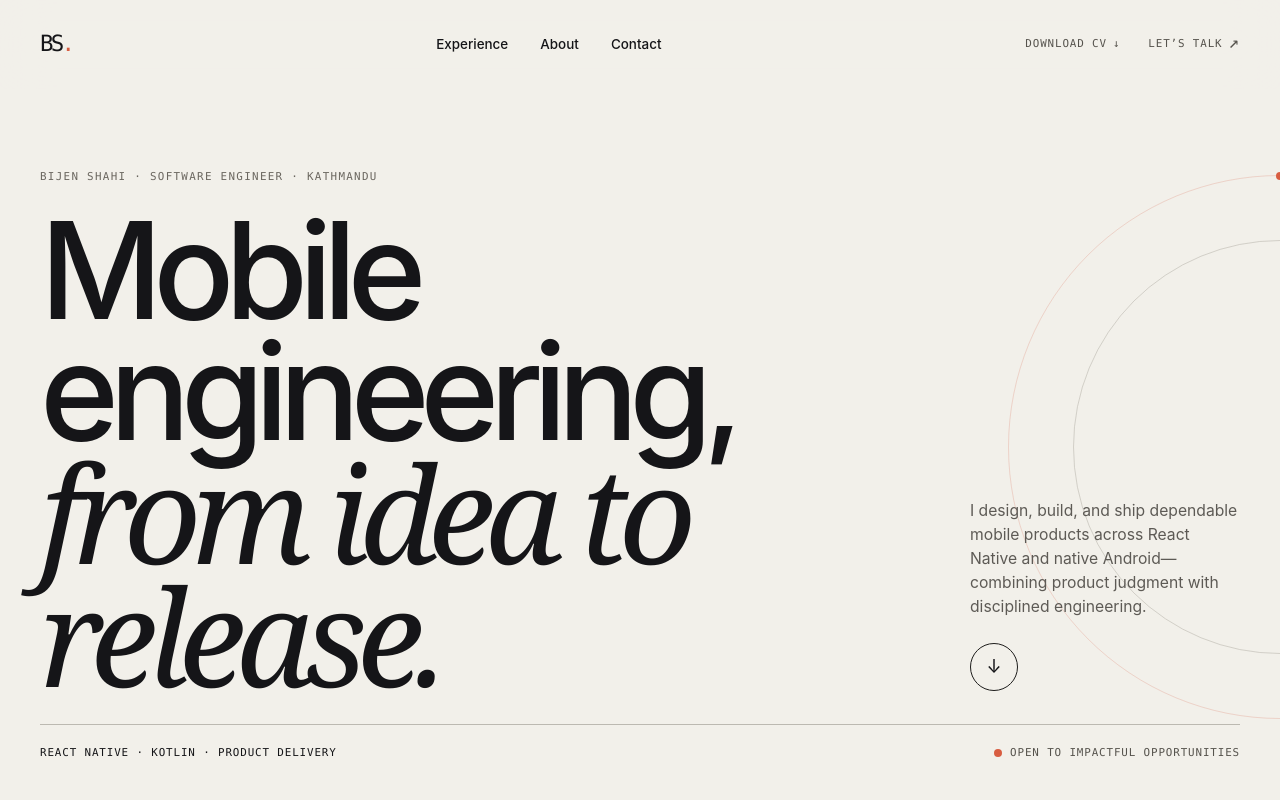
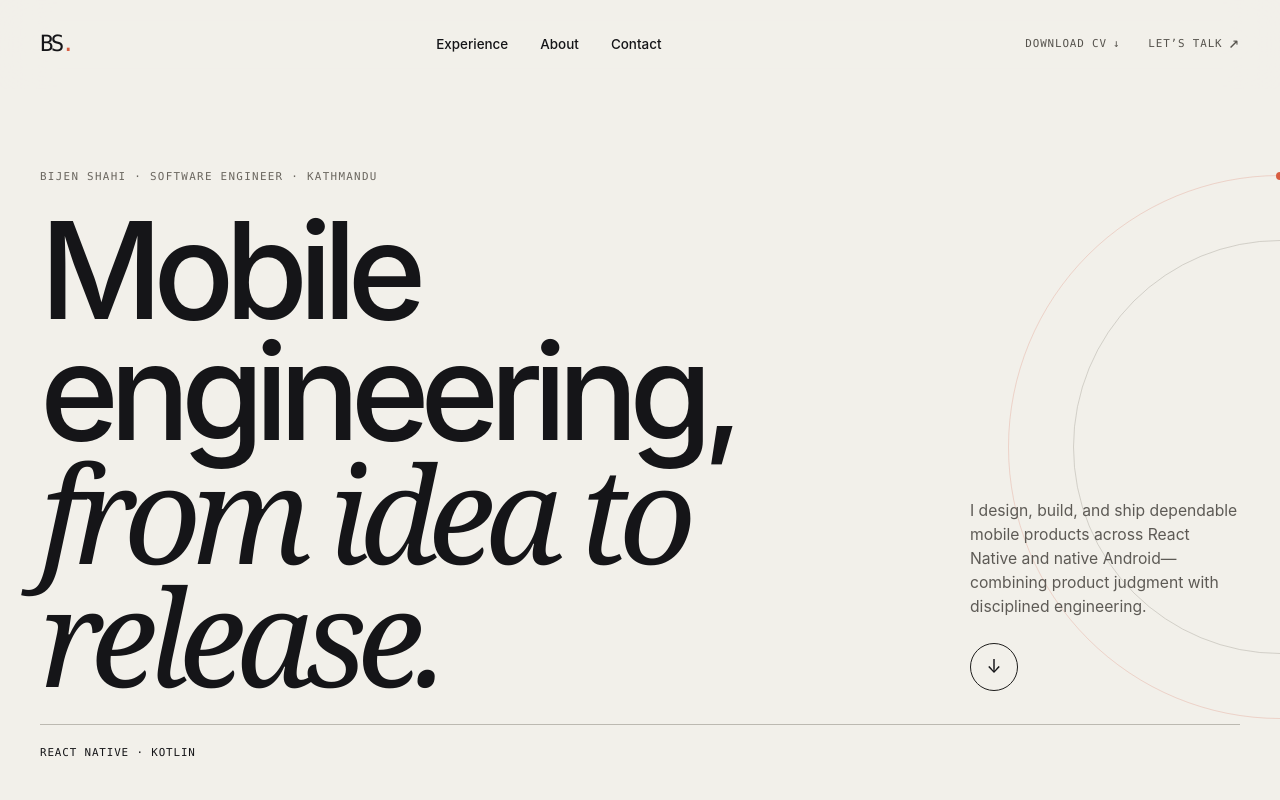
Before and after one commit to BijenShahi/portfolio, a React (Vite) app: page / in a window 1280 px wide. Shown: the top 800 px of the page. Built offline with nearby package versions, Linux system fonts and the light colour scheme.

Commit message:
Refine hero availability copy

```diff
--- a/src/main.jsx
+++ b/src/main.jsx
@@ -226,15 +226,8 @@ function App() {
             </Reveal>
           </div>
 
-          <Reveal className="relative z-10 flex items-center justify-between gap-4 border-t border-[#bcb9b1] pt-5 font-mono text-[0.62rem] tracking-[0.08em] uppercase sm:text-[0.68rem]" delay={240}>
-            <p className="m-0 max-w-[190px] leading-[1.5] sm:max-w-none">React Native · Kotlin · Product delivery</p>
-            <span className="inline-flex items-center gap-2 text-right text-[#56534d]">
-              <span className="relative flex size-2">
-                <span className="absolute inline-flex size-full animate-ping rounded-full bg-[#d85d41] opacity-60 motion-reduce:hidden" />
-                <span className="relative inline-flex size-2 rounded-full bg-[#d85d41]" />
-              </span>
-              Open to impactful opportunities
-            </span>
+          <Reveal className="relative z-10 border-t border-[#bcb9b1] pt-5 font-mono text-[0.62rem] tracking-[0.08em] uppercase sm:text-[0.68rem]" delay={240}>
+            <p className="m-0 leading-[1.5]">React Native · Kotlin</p>
           </Reveal>
         </section>
 
```
